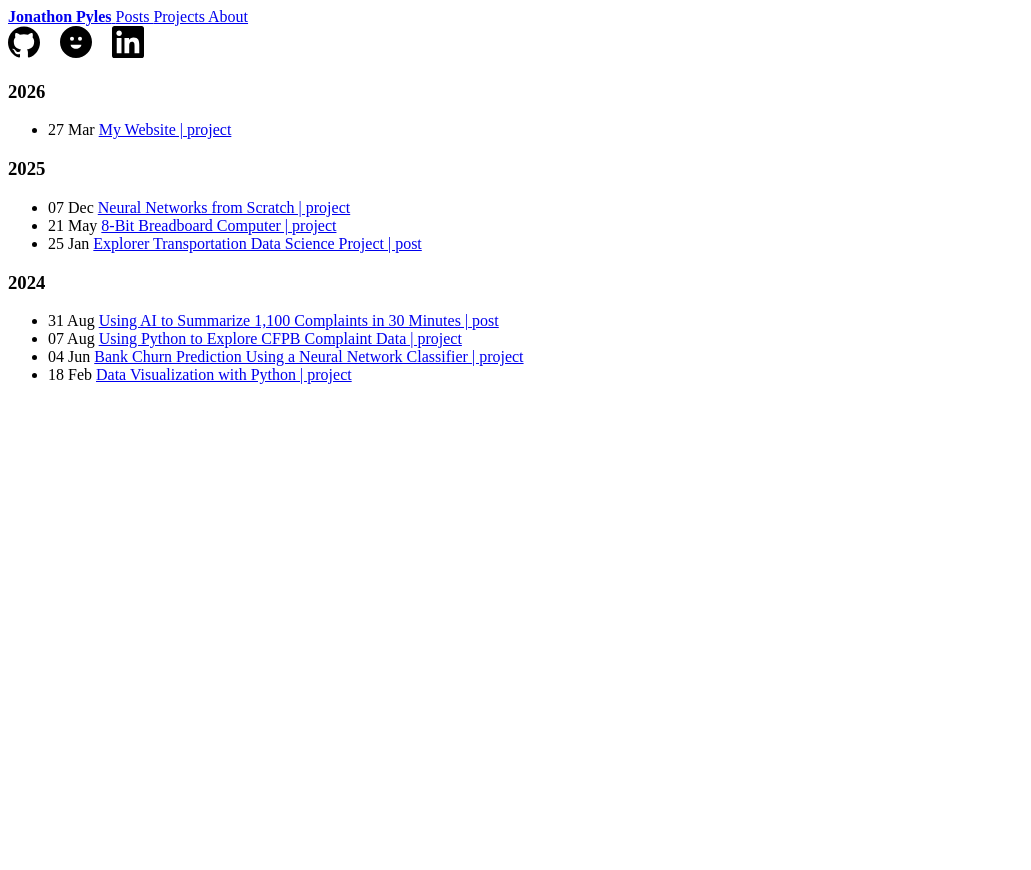
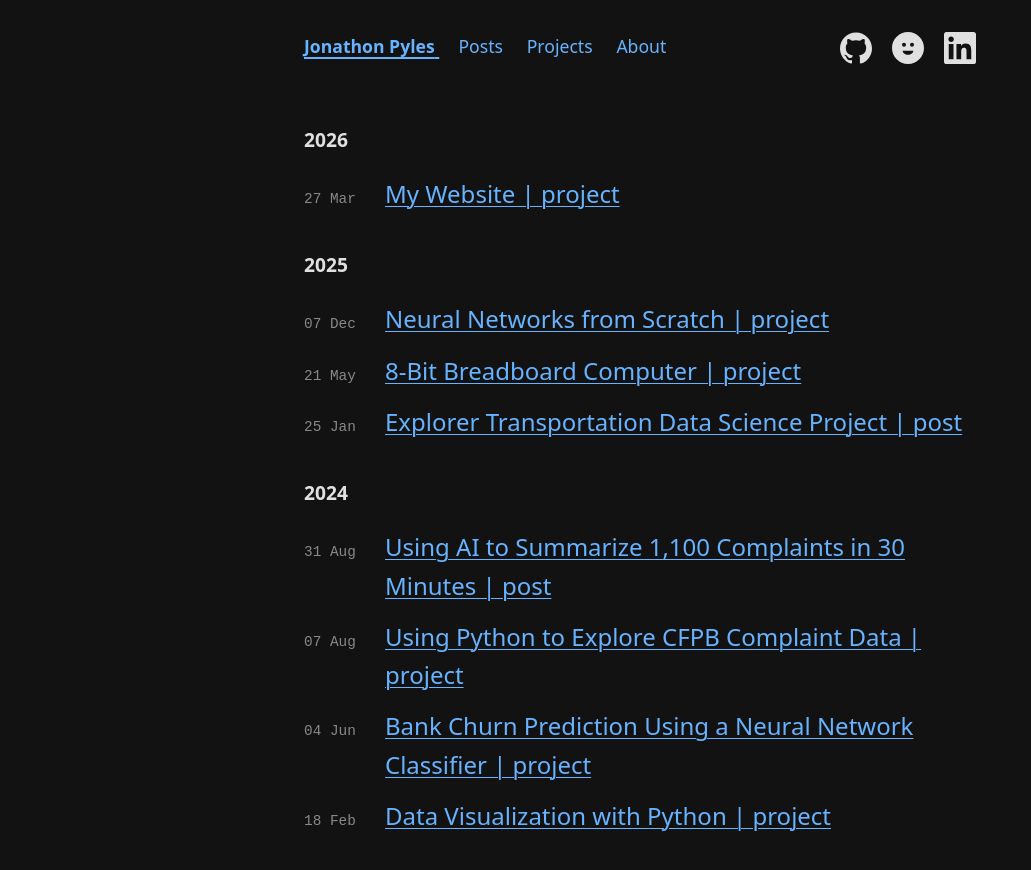
Before and after one commit to JNPyles/JNPyles.github.io, a Jekyll site: the page built from index.html, in a window 1280 px wide. Shown: the top 870 px of the page, without its empty margins (0-1031 px from the left). Built offline with Jekyll 4.4.1, drawn with Linux system fonts in a browser that asks for light colours; nearby versions of some CDN libraries.

Commit message:
Update style.css

```diff
--- a/assets/css/style.css
+++ b/assets/css/style.css
@@ -1,13 +1,130 @@
-/* Container for the icons */
-.nav-icons {
-    display: flex;
-    gap: 20px;
-    align-items: center;
+:root {
+  --bg: #121212;
+  --text: #e0e0e0;
+  --link: #66b3ff;
+  --meta: #888888;
+  --tooltip-bg: #f9f9f9;
+  --tooltip-text: #333333;
 }
 
+body {
+  /* system-ui natively handles the Apple/Blink/Segoe stack */
+  font-family: system-ui, -apple-system, sans-serif;
+  font-size: 24px;
+  line-height: 1.6;
+  color: var(--text);
+  background: var(--bg);
+  max-width: 42rem;
+  margin: 0 auto;
+  padding: 2rem 1rem;
+}
+
+/* Typography */
+h1, h2, h3 {
+  font-weight: 600;
+  line-height: 1.2;
+  margin: 2em 0 0.5em; /* Shorthand for top, horizontal, bottom */
+}
+h1 { font-size: 1.8rem; }
+h2 { font-size: 1.4rem; }
+h3.year-heading { font-size: 1.2rem; margin-top: 2.5rem; }
+
+/* Links */
+a {
+  color: var(--link);
+  text-decoration: underline 1px; /* Shorthand thickness */
+  text-underline-offset: 3px;
+}
+a:hover { text-decoration-thickness: 2px; }
+
+/* Navigation */
+nav.site-nav {
+  display: flex;
+  justify-content: space-between;
+  margin-bottom: 4rem;
+  font-size: 1.1rem;
+}
+
+nav .nav-links a {
+  margin-right: 1.2rem;
+  text-decoration: none;
+}
+nav .nav-links a:hover, nav .nav-links a.active {
+  text-decoration: underline var(--thickness, 1px);
+  text-underline-offset: 4px;
+}
+nav .nav-links a.active { --thickness: 2px; } /* Clean variable override */
+
+/* Nav Icons & Tooltips */
+.nav-icons { display: flex; gap: 20px; align-items: center; }
+
+.nav-icons a { position: relative; display: inline-flex; }
+
 .nav-icons svg {
-    width: 32px;
-    height: 32px;
-    fill: var(--text); /* Forces icons to use the light grey text color */
-    transition: transform 0.2s ease-in-out, fill 0.2s;
+  width: 32px; height: 32px;
+  fill: var(--text);
+  transition: all 0.2s ease-in-out; /* Combined transition */
 }
+.nav-icons a:hover svg { transform: scale(1.15); }
+
+.nav-icons a::after {
+  content: attr(aria-label);
+  position: absolute;
+  bottom: -35px; left: 50%;
+  transform: translateX(-50%);
+  background: var(--tooltip-bg);
+  color: var(--tooltip-text);
+  padding: 4px 8px;
+  border-radius: 4px;
+  font-size: 12px;
+  white-space: nowrap;
+  opacity: 0;
+  pointer-events: none;
+  transition: all 0.2s ease;
+  z-index: 10;
+}
+.nav-icons a:hover::after { opacity: 1; bottom: -40px; }
+
+/* Lists & Metadata (Combined for dryness) */
+ul.post-list, ul.year-grouped { list-style: none; padding: 0; }
+
+ul.post-list li, ul.year-grouped li {
+  display: flex;
+  align-items: baseline;
+  gap: 1rem;
+  margin-bottom: 0.8rem;
+}
+
+.post-meta, .date-short {
+  color: var(--meta);
+  font-family: monospace;
+}
+.post-meta { font-size: 0.9rem; }
+.date-short { min-width: 65px; flex-shrink: 0; }
+
+/* Tags */
+.title-and-tags { display: inline; }
+.tags-inline { margin-left: 0.5rem; font-size: 0.85rem; }
+.tag-link { color: var(--meta); text-decoration: none; margin-right: 0.4rem; }
+
+/* Code Blocks */
+figure.highlight, pre {
+  background: #2d2d2d;
+  color: #f8f8f2;
+  padding: 15px;
+  border-radius: 5px;
+  overflow-x: auto;
+  line-height: 1.5;
+  font-family: "Courier New", Courier, monospace;
+}
+pre code.hljs { font-size: 0.85em; }
+
+/* Syntax Highlights */
+.highlight .comment { color: #999; font-style: italic; }
+.highlight .keyword { color: #cc99cd; font-weight: bold; }
+.highlight .string  { color: #7ec699; }
+.highlight .number  { color: #f08d49; }
+.highlight .function { color: #f8c555; }
+
+/* Images */
+img { max-width: 100%; height: auto; }
```
